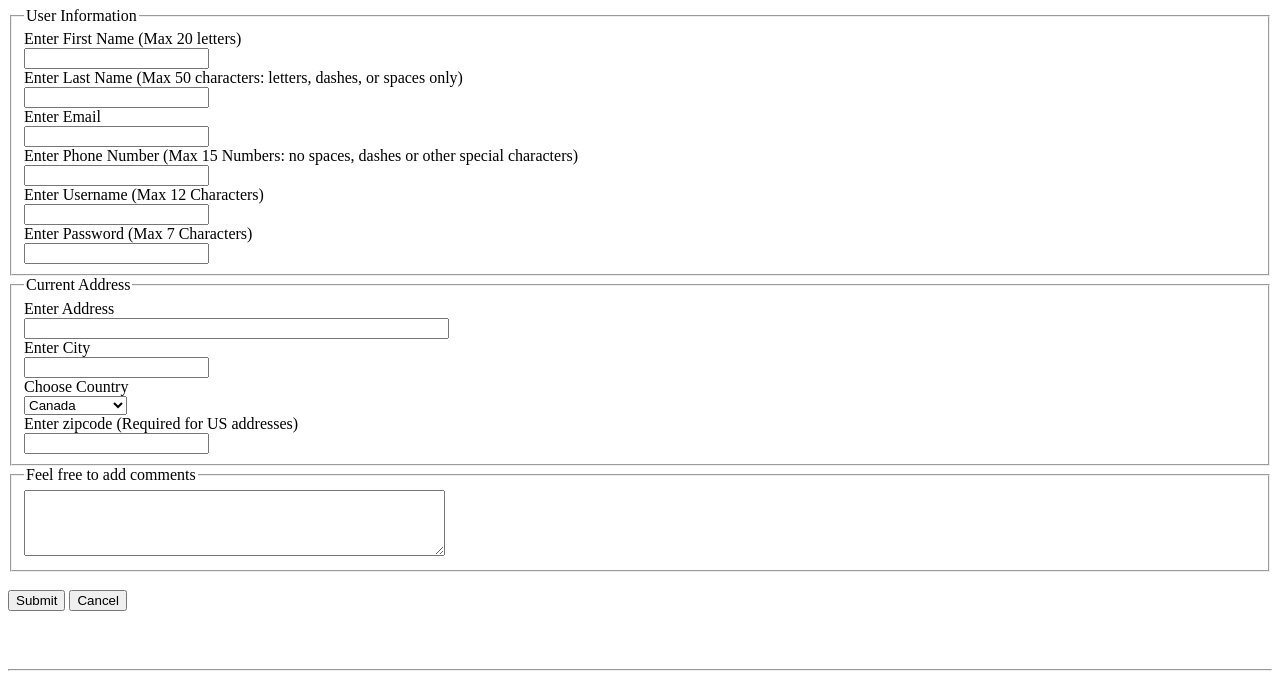
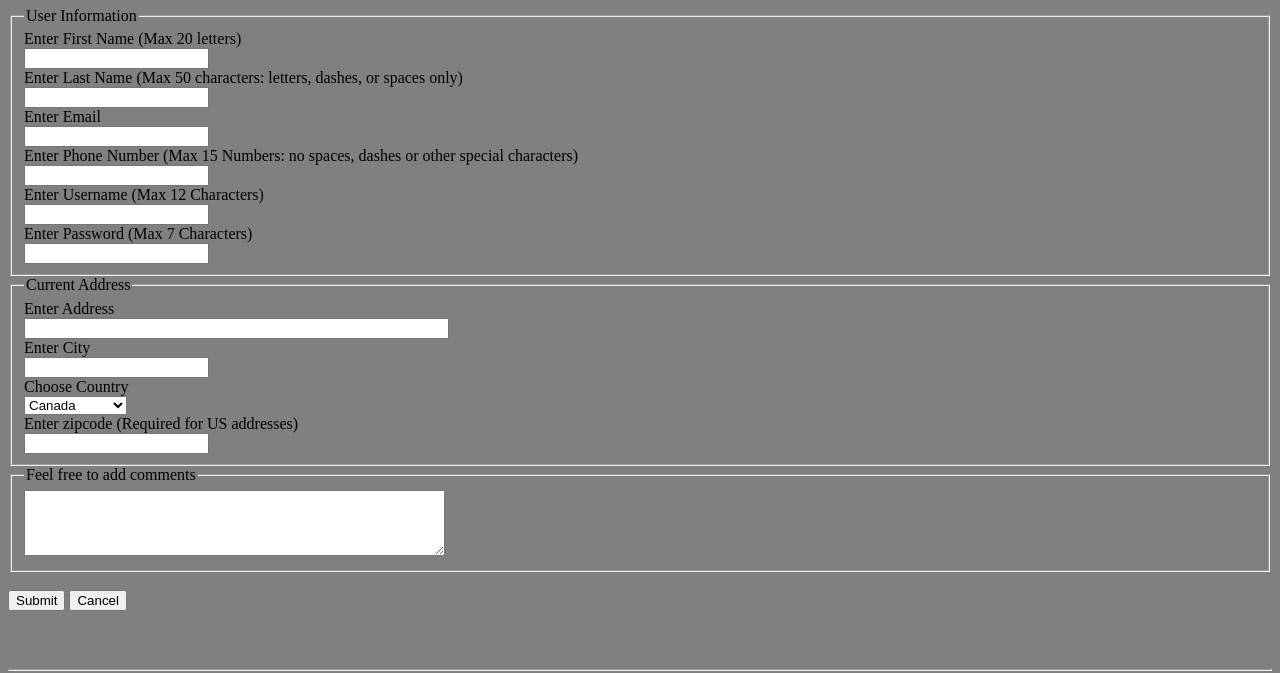
Before and after one commit to jdang95/artifact04-1, a plain HTML site: page index.html in a window 1280 px wide. Shown: the part 73-746 px from the top of the page. Drawn offline with Linux system fonts and the light colour scheme; grey boxes are pictures that could not be loaded.

Commit message:
Update style.css

```diff
--- a/style.css
+++ b/style.css
@@ -1,3 +1,6 @@
+body {background-color: gray;}
+
+
 a {
   font-size: 120%;
 }
```
